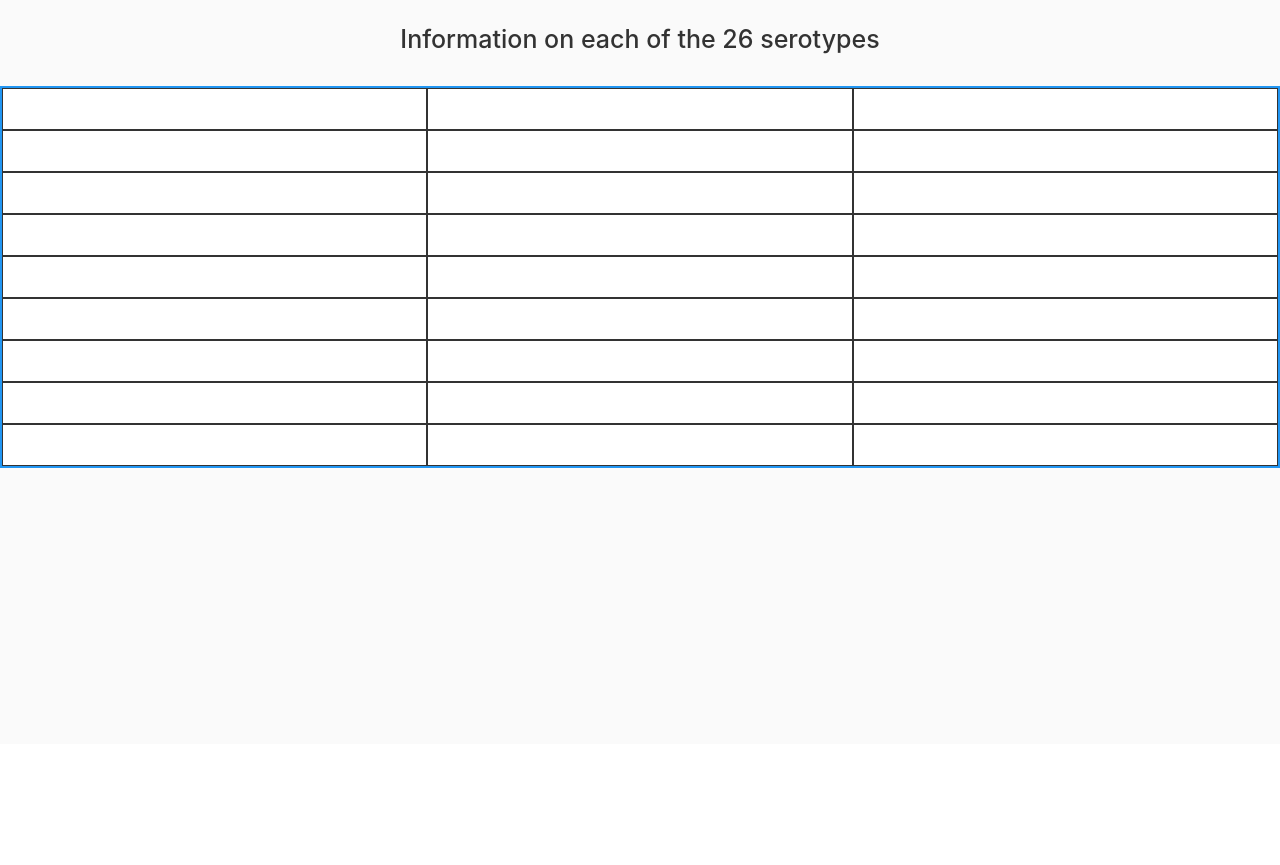
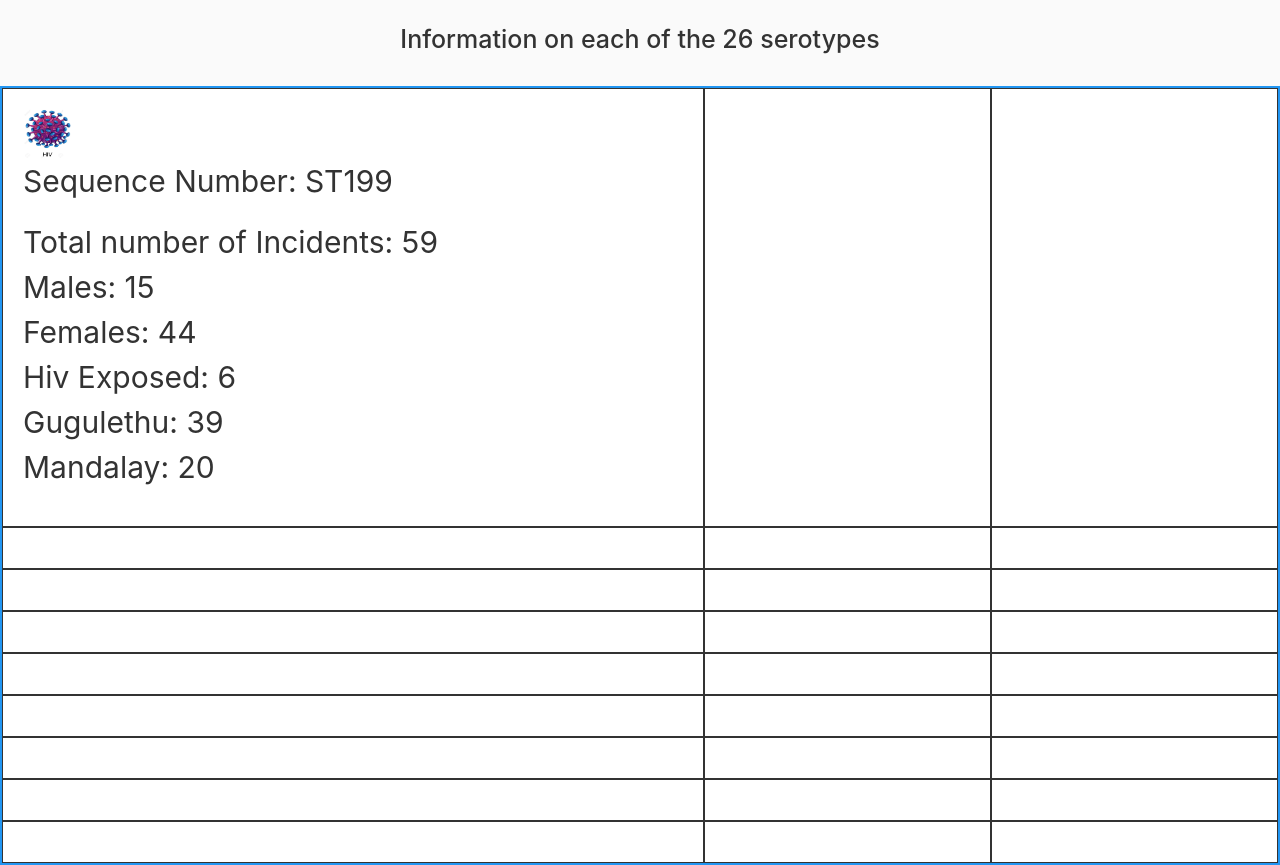
Before and after one commit to ashilr11/CapstoneProject, a Django app: page /datacards/ in a window 1280 px wide. Shown: the part 56-921 px from the top of the page. Before the commit the page ends 524 px from the top, so only its background shows below. Run offline with Django 3.2, Linux system fonts and the light colour scheme; data comes from the database, SQL or seed files in the repository; both versions use the stored data as it was after the commit; some libraries are stand-ins or nearby versions.

Commit message:
Working datacards element

```diff
--- a/pneumovis/dataHandler.py
+++ b/pneumovis/dataHandler.py
@@ -11,6 +11,7 @@ class DataHandler:
 		vaccinatedCount = 0
 		totalCount = 0
 		presenceCount = 0
+		femaleCount = 0
 
 		serotypeList = ["ST199","ST361","ST393","ST471","ST1447","ST2059","ST2062","ST2068","ST3358","ST3450","ST3983","ST4088","ST4893","ST5647","ST7052",
 						"ST7345","ST8687","ST8838","ST10605","ST10673","ST10823","ST10854","ST13795","ST13797","ST13798","ST13799"]
@@ -32,7 +33,9 @@ class DataHandler:
 					totalCount += 1
 				if (i.sequence == tempSerotype and i.presence == 'Yes'):
 					presenceCount += 1
-			list.append([maleCount, hivExposedCount, gugulethuCount, mandalayCount, vaccinatedCount, totalCount, presenceCount])
+				if (i.sequence == tempSerotype and i.sex == 'Female'):
+					femaleCount += 1
+			list.append([maleCount, hivExposedCount, gugulethuCount, mandalayCount, vaccinatedCount, totalCount, presenceCount, femaleCount])
 			maleCount = 0
 			hivExposedCount = 0
 			gugulethuCount = 0
@@ -40,4 +43,5 @@ class DataHandler:
 			vaccinatedCount = 0
 			totalCount = 0
 			presenceCount = 0
+			femaleCount = 0
 		return list
--- a/pneumovis/templates/pneumovis/datacards.html
+++ b/pneumovis/templates/pneumovis/datacards.html
@@ -37,7 +37,14 @@
     <div>
       <div class="grid-container">
         <div class="grid-item">
-
+          <img src="{% static 'images/hivSymbol.jpg' %}" class "home" alt="HIV status symbol" width="50" height="50"><br>
+          <p>Sequence Number: ST199</p>
+          <p>Total number of Incidents: {{ array.0.5 }}<br>
+          Males: {{ array.0.0 }}<br>
+          Females: {{ array.0.7 }}<br>
+          Hiv Exposed: {{ array.0.1 }}<br>
+          Gugulethu: {{ array.0.2 }}<br>
+          Mandalay: {{ array.0.3 }}</p>
         </div>
         <div class="grid-item">
 
--- a/pneumovis/views.py
+++ b/pneumovis/views.py
@@ -119,7 +119,12 @@ def adddata(request):
 	return HttpResponseRedirect(reverse("App-adddata"))
 
 def datacards(request):
-	return render(request, 'pneumovis/datacards.html')
+	theIncidents = Incident.objects.all()
+	obj = DataHandler()
+	listOfData = obj.handleData(theIncidents)
+	data = {'array': listOfData}
+
+	return render(request, 'pneumovis/datacards.html', data)
 
 def help(request):
 	return render(request, 'pneumovis/help.html')
```
Also changed, not shown: db.sqlite3.
